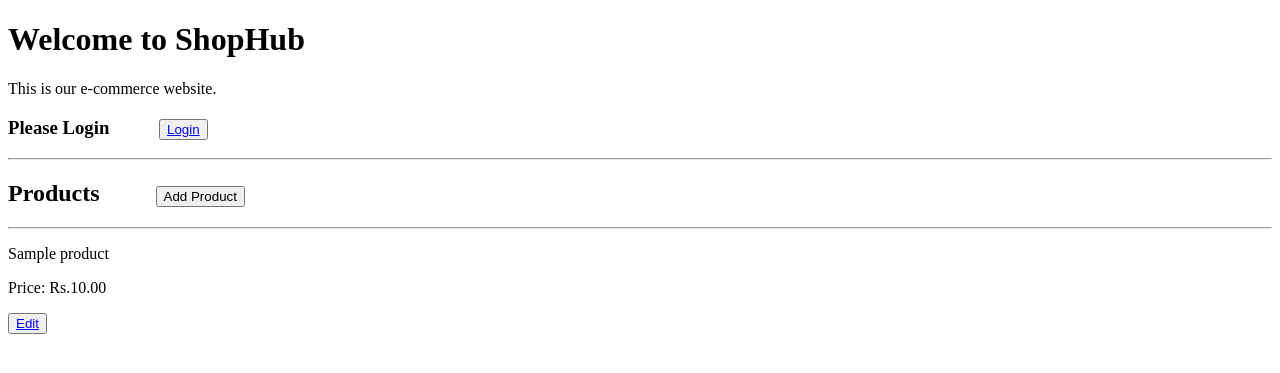
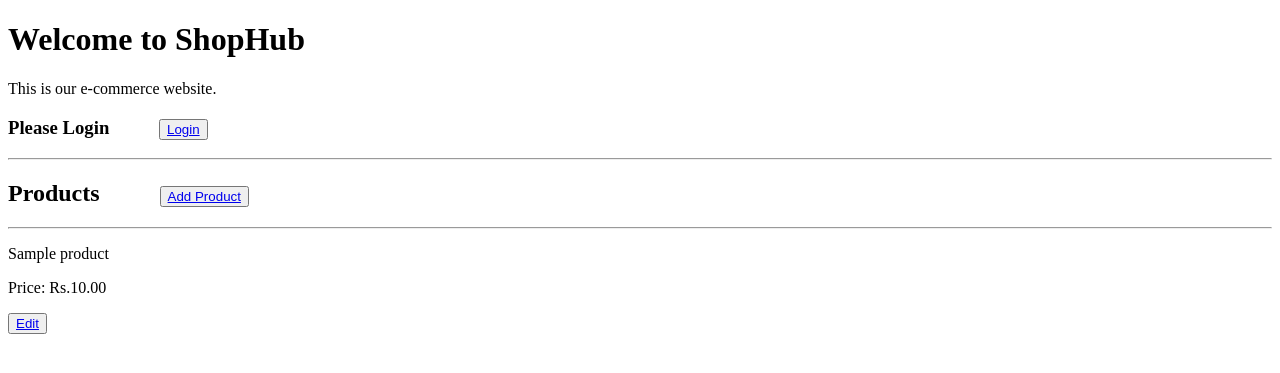
Before and after one commit to Amanyadav72/Shophub, a Django app: page / in a window 1280 px wide. Shown: the top 373 px of the page. Run offline with Django 5.2, Linux system fonts and the light colour scheme; tables that the repository leaves empty hold one stand-in row (values such as "Sample post").

Commit message:
Updated home template

```diff
--- a/products/templates/products/home.html
+++ b/products/templates/products/home.html
@@ -13,7 +13,7 @@
     {%endif%}
     <hr>
 
-    <h2>Products  <button style="margin-left: 50px;">Add Product</button></h2><hr>
+    <h2>Products  <button style="margin-left: 54px;"><a href="{% url 'product_form' %}"> Add Product</a></button></h2><hr>
     {% for item in products %}
         <p>{{ item.name }} </p>
         <p>Price: Rs.{{ item.price }} </p>
```
